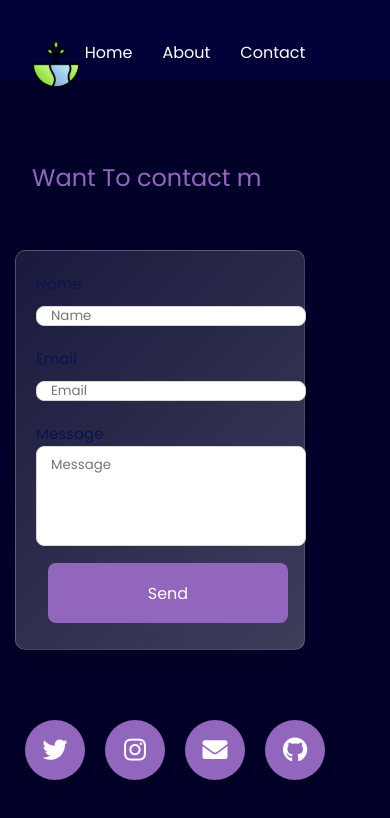
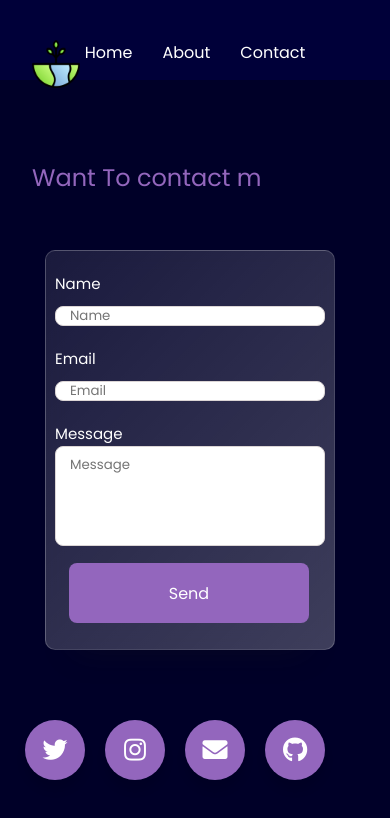
Before and after one commit to abhijeet141/CropForesight-FrontEnd, a React (Create React App) app: page /contact in a window 390 px wide. Shown: the top 818 px of the page. Built offline with nearby package versions, Linux system fonts and the light colour scheme.

Commit message:
Responsive contactus

```diff
--- a/src/App.css
+++ b/src/App.css
@@ -8,7 +8,6 @@
   padding-bottom: 10px;
   height: 100%;
 }
-
 form {
   background-color: rgba(255, 255, 255, 0.2);
   backdrop-filter: blur(10px);
--- a/src/components/about.css
+++ b/src/components/about.css
@@ -11,7 +11,9 @@
     margin-top: 80px;
     /* background-color: brown; */
 }
-
+ul{
+    text-align: -webkit-match-parent;
+}
 .content {
     font-weight: 300;
     display: flex;
--- a/src/components/contact.css
+++ b/src/components/contact.css
@@ -2,6 +2,9 @@ body,html{
     width: 100%;
     height: 100%;
 
+}
+label {
+  color: white;
 }
 .tag{
     position: absolute;
@@ -10,6 +13,7 @@ body,html{
     font-size: 2rem;
 }
 .form {
+    margin-left: 30px;
     position: absolute;
     display: flex;
     align-items: flex-start;
@@ -17,7 +21,7 @@ body,html{
     gap: 10px;
     width: 300px;
     background-color: white;
-    padding: 20px;
+    padding: 20px 10px 20px 9px;
     border-radius: 10px;
     box-shadow: 0 30px 30px -30px rgba(27, 26, 26, 0.315);
     left: 65vw;
@@ -67,6 +71,7 @@ body,html{
     background-color: rgb(147, 102, 189);
     color: #fff;
     cursor: pointer;
+    margin-left: -9px;
   }
 .contact{
     font-weight: 300;
--- a/src/components/contact.js
+++ b/src/components/contact.js
@@ -187,7 +187,7 @@ const Contact = () => {
                 onChange={(e) => setMessage(e.target.value)}
               ></textarea>
             </div>
-            <button className="btn ac_btn" type="submit">
+            <button className="btn ac_btn" type="submit" >
               Send
             </button>
           </form>
```
